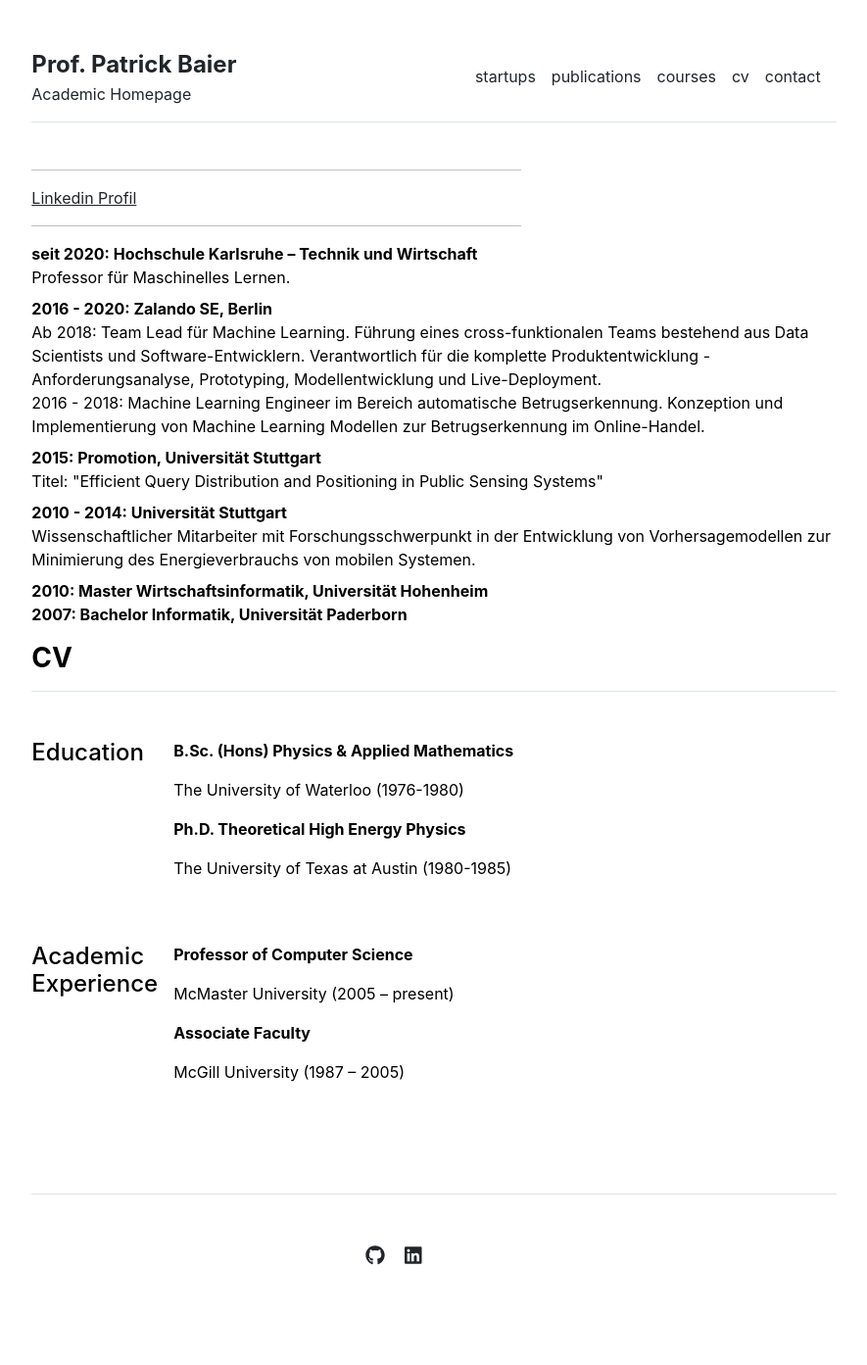
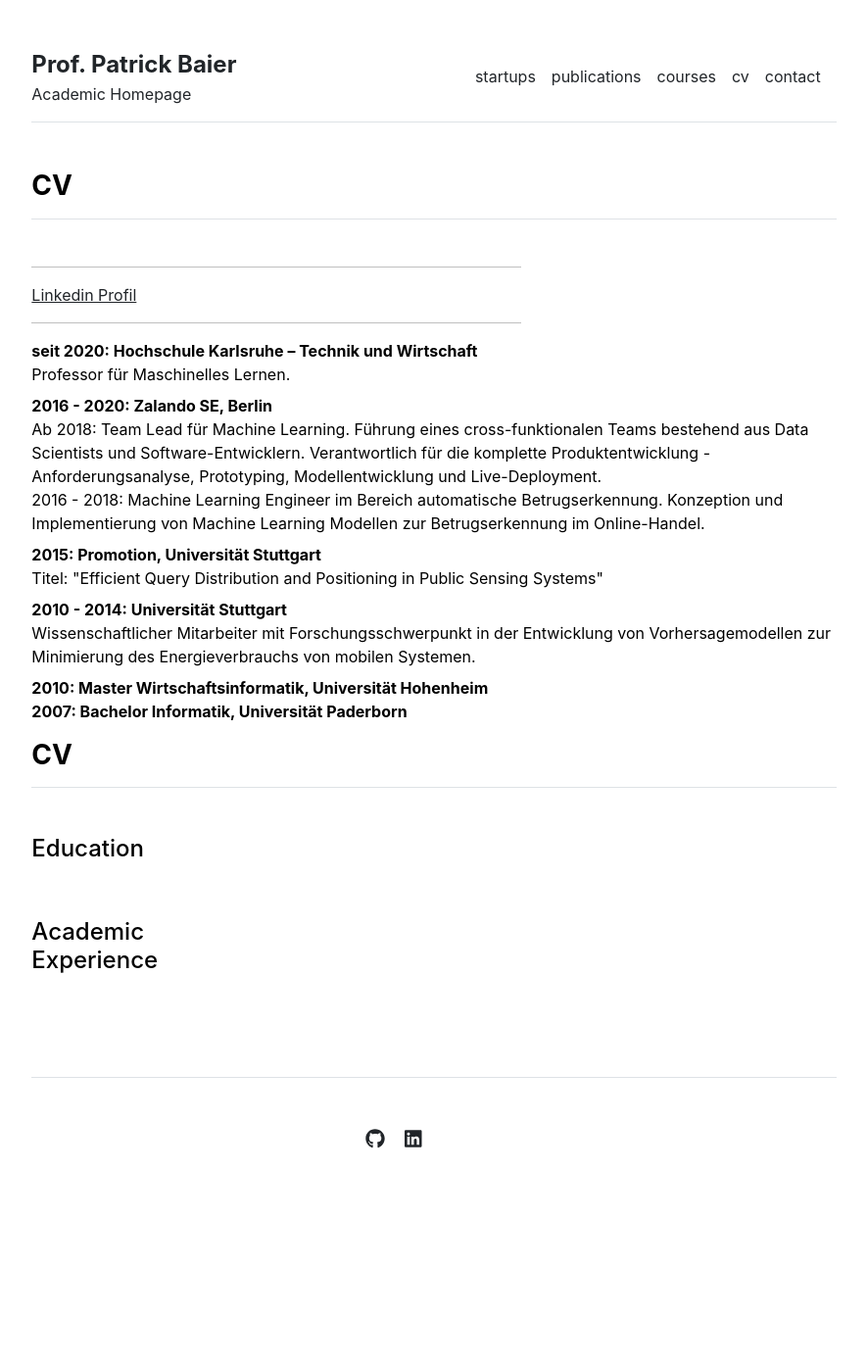
Before and after one commit to pabair/pabair.github.io, a Jekyll site: the page built from cv.md, in a window 1280 px wide. Shown: the whole page at 98% size, without its empty margins (197-1082 px from the left). Built offline with Jekyll 4.4.1, drawn with Linux system fonts in a browser that asks for light colours; after the commit the page ends 1274 px from its top, so only the background shows below that.

Commit message:
added content

```diff
--- a/_data/cv/academic-experience.yml
+++ /dev/null
@@ -1,5 +0,0 @@
-- title: 'Professor of Computer Science'
-  description: 'McMaster University (2005 – present)'
-
-- title: 'Associate Faculty'
-  description: 'McGill University (1987 – 2005)'
--- a/_data/cv/education.yml
+++ /dev/null
@@ -1,5 +0,0 @@
-- title: 'B.Sc. (Hons) Physics & Applied Mathematics'
-  description: 'The University of Waterloo (1976-1980)'
-
-- title: 'Ph.D. Theoretical High Energy Physics'
-  description: 'The University of Texas at Austin (1980-1985)'
--- a/cv.md
+++ b/cv.md
@@ -2,6 +2,7 @@
 layout: cv
 title: "CV"
 ---
+<h3 class="fw-bold border-bottom pb-3 mb-5">CV</h3>
 
 <hr width="500px;" color="black">
 
```
Also changed, not shown: index.md (+2 -2 lines).
